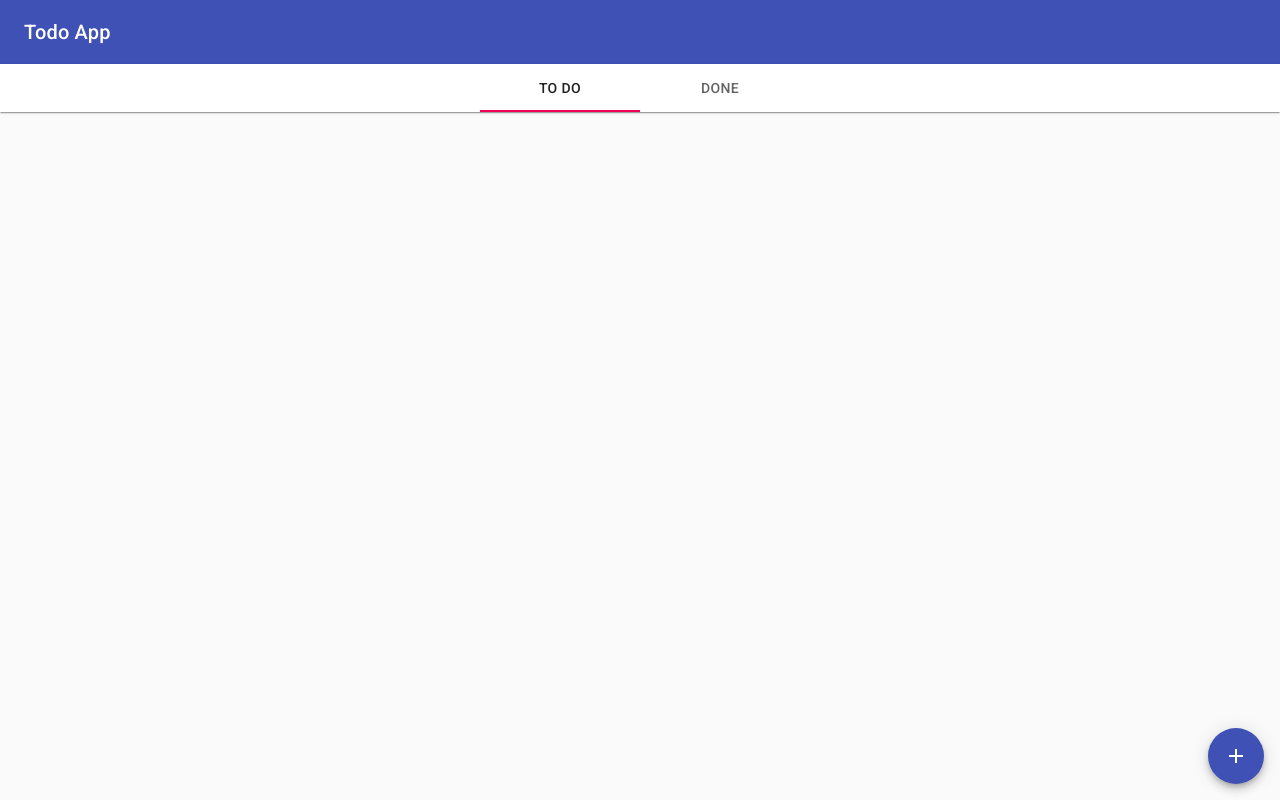
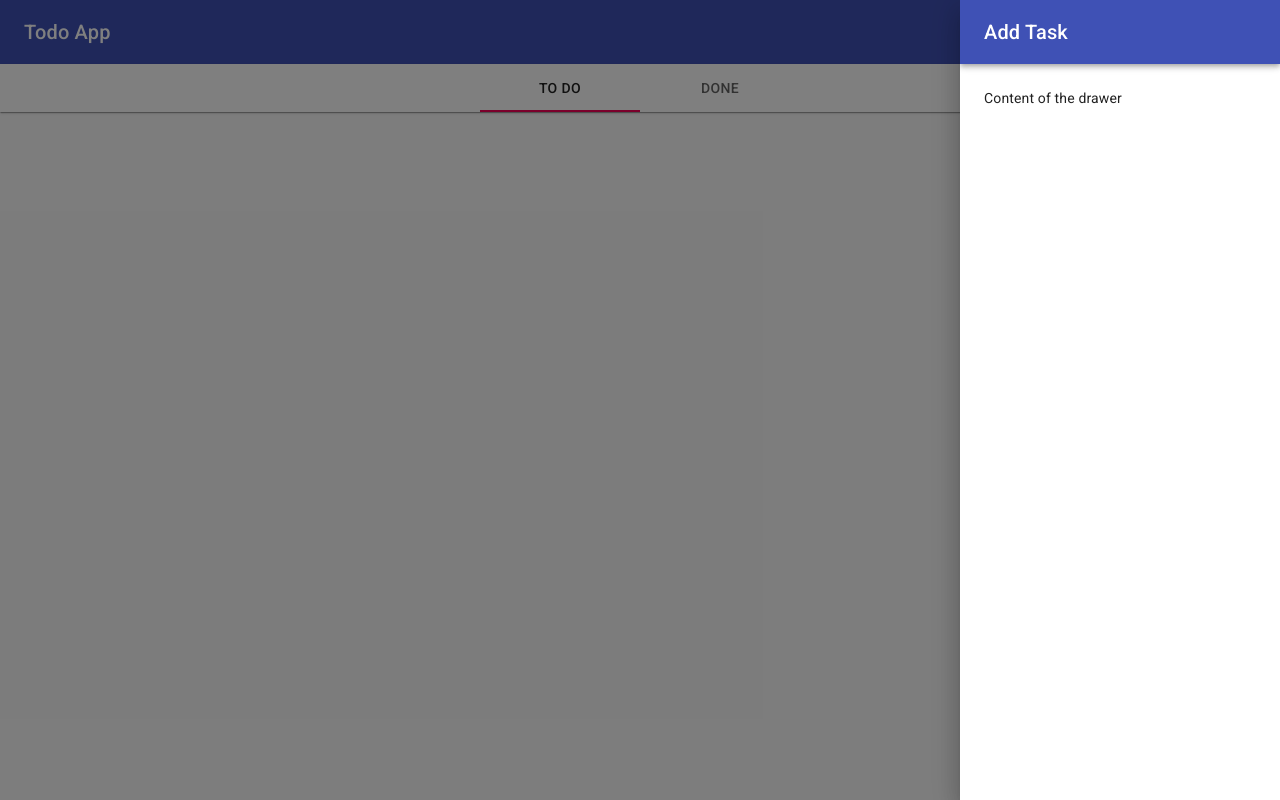
Before and after one commit to varoot/todo, a React (Create React App) app: page / in a window 1280 px wide. Built offline with nearby package versions, Linux system fonts and the light colour scheme.

Commit message:
Add TodoDrawer

```diff
--- a/src/App.tsx
+++ b/src/App.tsx
@@ -8,6 +8,7 @@ import Toolbar from '@material-ui/core/Toolbar';
 import Typography from '@material-ui/core/Typography';
 import AddIcon from '@material-ui/icons/Add';
 import React, { ChangeEvent, FC, useState } from 'react';
+import TodoDrawer from './components/TodoDrawer';
 
 const useStyles = makeStyles(theme => ({
   mainButton: {
@@ -40,6 +41,7 @@ const App: FC = () => {
       <Fab className={classes.mainButton} color="primary" aria-label="add">
         <AddIcon />
       </Fab>
+      <TodoDrawer />
     </div>
   );
 };
--- /dev/null
+++ b/src/components/TodoDrawer.tsx
@@ -0,0 +1,32 @@
+import AppBar from '@material-ui/core/AppBar';
+import Drawer from '@material-ui/core/Drawer';
+import { makeStyles } from '@material-ui/core/styles';
+import Toolbar from '@material-ui/core/Toolbar';
+import Typography from '@material-ui/core/Typography';
+import React, { FC } from 'react';
+
+const useStyles = makeStyles(theme => ({
+  drawer: {
+    width: theme.spacing(40),
+  },
+  drawerContent: {
+    padding: theme.spacing(3),
+  },
+}));
+
+const TodoDrawer: FC = props => {
+  const classes = useStyles(props);
+
+  return (
+    <Drawer anchor="right" classes={{ paper: classes.drawer }} open>
+      <AppBar position="static">
+        <Toolbar>
+          <Typography variant="h6">Add Task</Typography>
+        </Toolbar>
+      </AppBar>
+      <div className={classes.drawerContent}>Content of the drawer</div>
+    </Drawer>
+  );
+};
+
+export default TodoDrawer;
```
